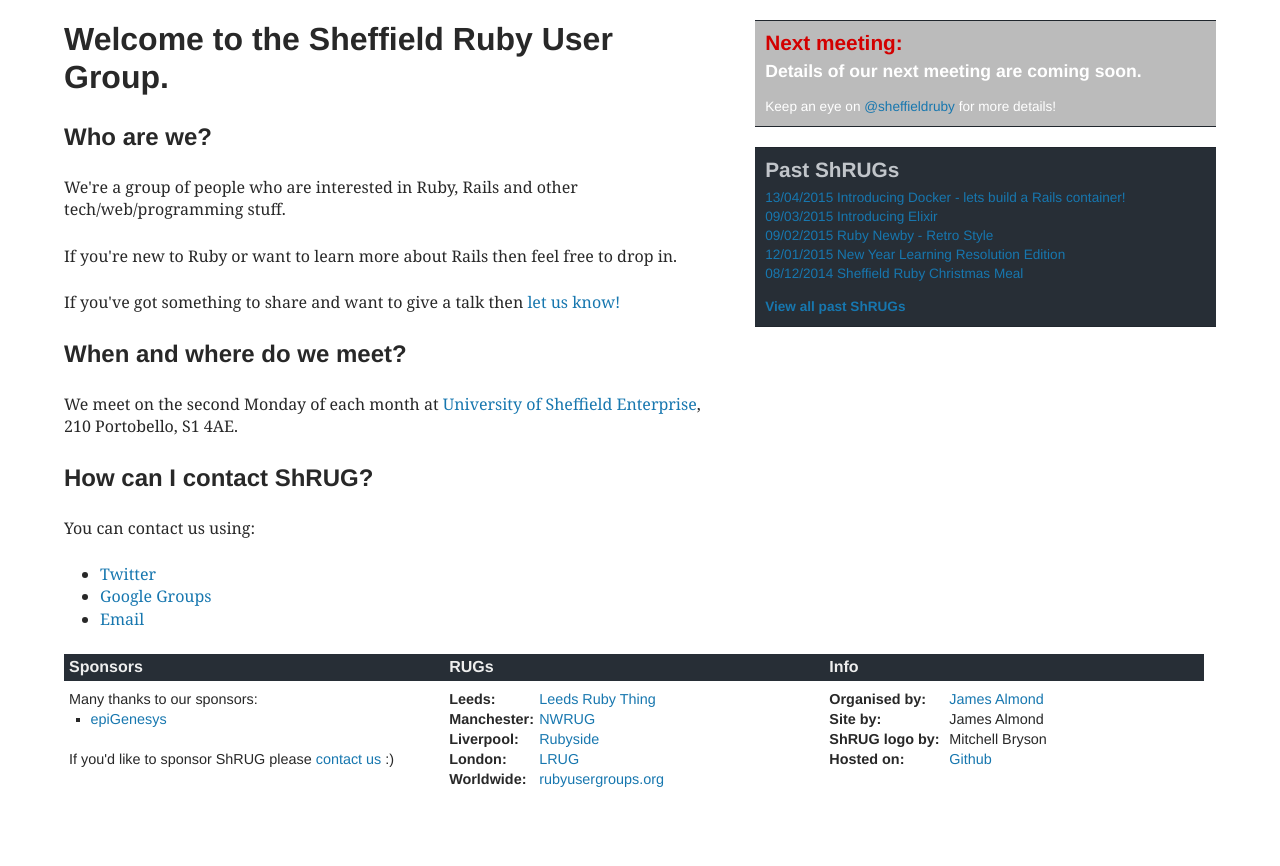
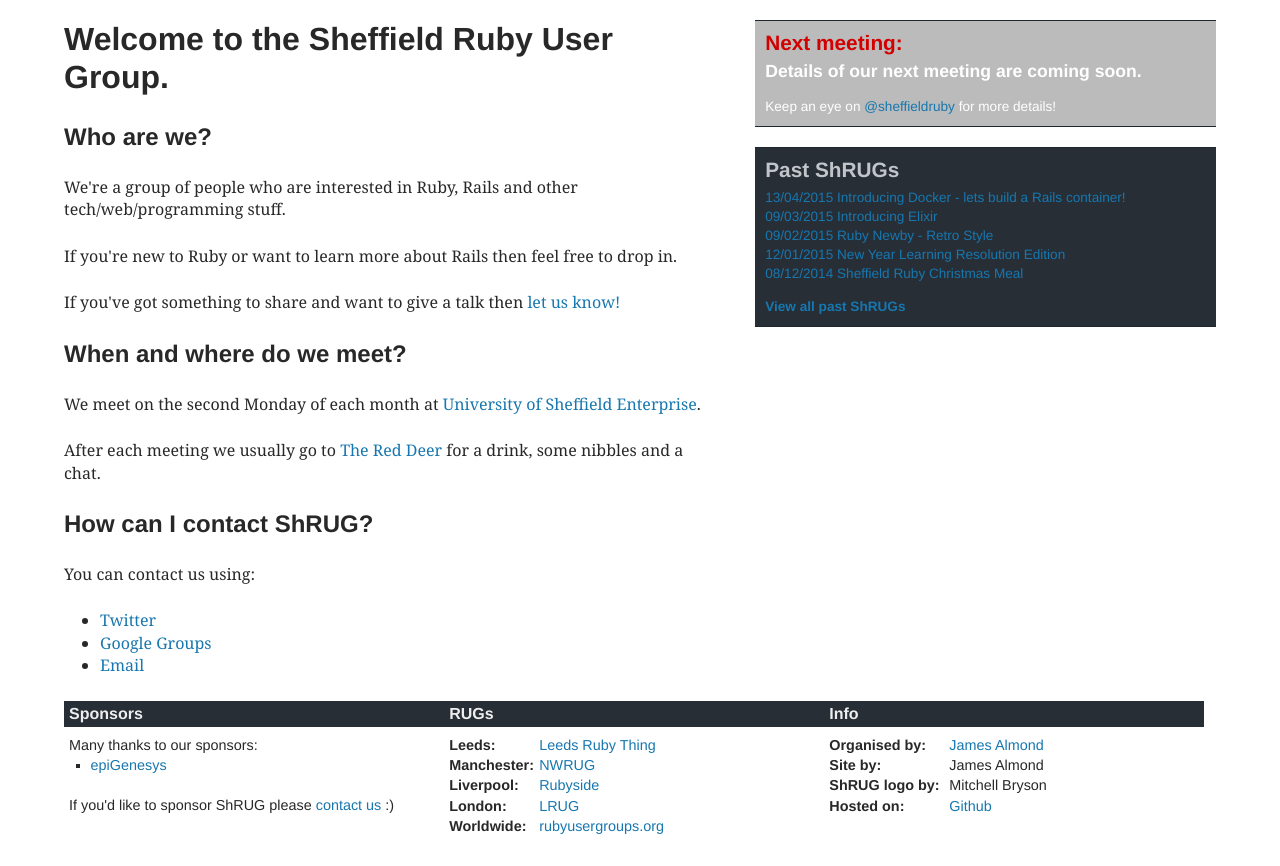
Before and after one commit to shruggers/shruggers.github.com, a Jekyll site: the page built from index.html, in a window 1280 px wide. Shown: the part 171-1037 px from the top of the page. Built offline with Jekyll 4.4.1, drawn with Linux system fonts in a browser that asks for light colours; nearby versions of some CDN libraries; before the commit the page ends 990 px from its top, so only the background shows below that.

Commit message:
Changes to home page content

```diff
--- a/index.html
+++ b/index.html
@@ -11,13 +11,17 @@
   If you're new to Ruby or want to learn more about Rails then feel free to drop in.
 </p>
 <p>
-    If you've got something to share and want to give a talk then <a href="mailto:shrug@jamesalmond.com">let us know!</a>
+  If you've got something to share and want to give a talk then <a href="mailto:shrug@jamesalmond.com">let us know!</a>
 </p>
 
 <h3>When and where do we meet?</h3>
 <p>
   We meet on the second Monday of each month at
-  <a href="{{ site.default_location_url }}">{{ site.default_location }}</a>, {{ site.default_location_addr }}.
+  <a href="{{ site.default_location_url }}">{{ site.default_location }}</a>.
+</p>
+<p>
+  After each meeting we usually go to <a href="http://www.red-deer-sheffield.co.uk/">The Red Deer</a>
+  for a drink, some nibbles and a chat.
 </p>
 
 <h3>How can I contact ShRUG?</h3>
```
